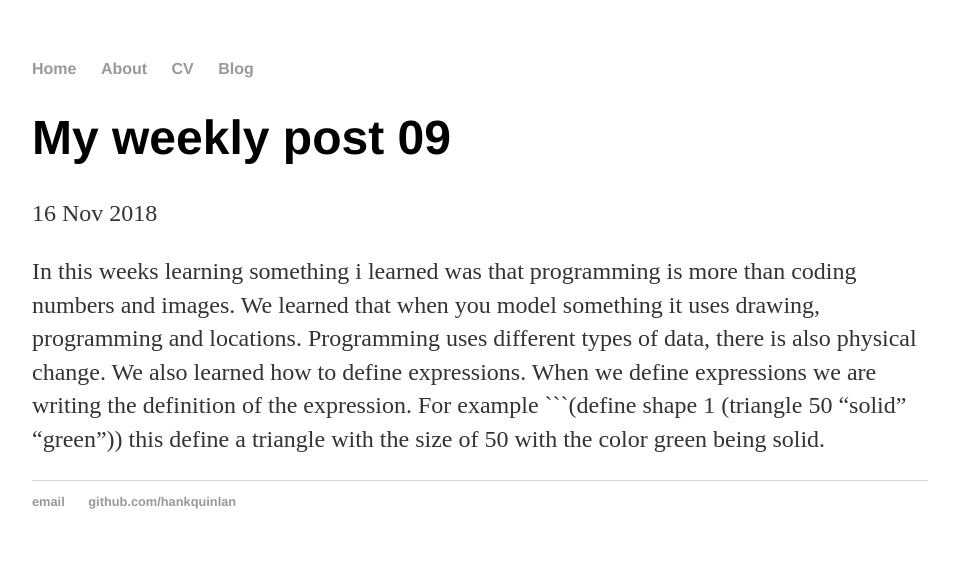
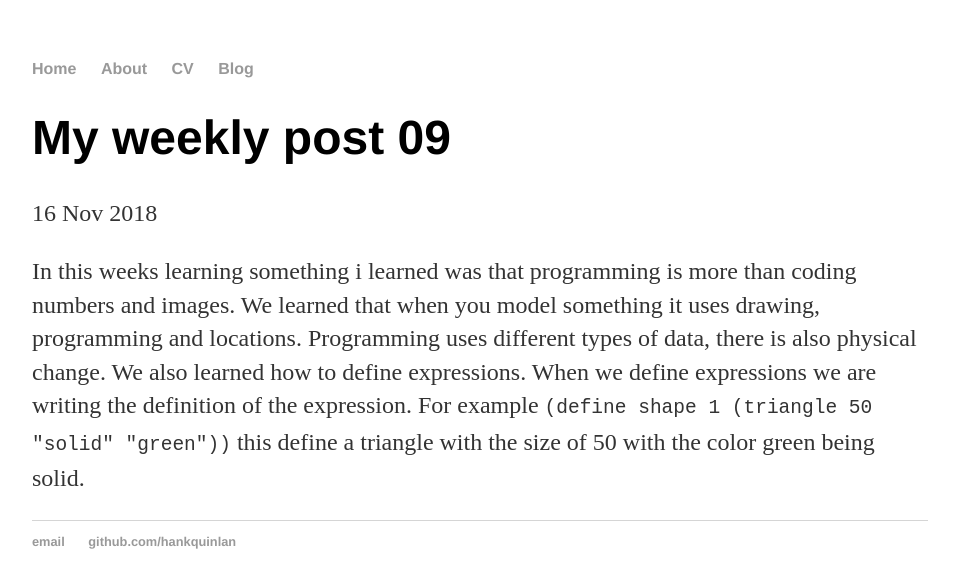
Before and after one commit to milosiss6344/milosiss6344.github.io, a Jekyll site: the page built from _posts/2018-11-16-weekly-reflection.md, in a window 1280 px wide. Shown: the top 588 px of the page, without its empty margins (160-1119 px from the left). Built offline with Jekyll 4.4.1, drawn with Linux system fonts in a browser that asks for light colours.

Commit message:
Update 2018-11-16-weekly-reflection.md

````diff
--- a/_posts/2018-11-16-weekly-reflection.md
+++ b/_posts/2018-11-16-weekly-reflection.md
@@ -5,4 +5,4 @@ date: 2018-11-16
 ---
 
 
-In this weeks learning something i learned was that programming is more than coding numbers and images. We learned that when you model something it uses drawing, programming and locations. Programming uses different types of data, there is also physical change. We also learned how to define expressions. When we define expressions we are writing the definition of the expression. For example ```(define shape 1 (triangle 50 "solid" "green")) this define a triangle with the size of 50 with the color green being solid.
+In this weeks learning something i learned was that programming is more than coding numbers and images. We learned that when you model something it uses drawing, programming and locations. Programming uses different types of data, there is also physical change. We also learned how to define expressions. When we define expressions we are writing the definition of the expression. For example ```(define shape 1 (triangle 50 "solid" "green"))``` this define a triangle with the size of 50 with the color green being solid.
````
